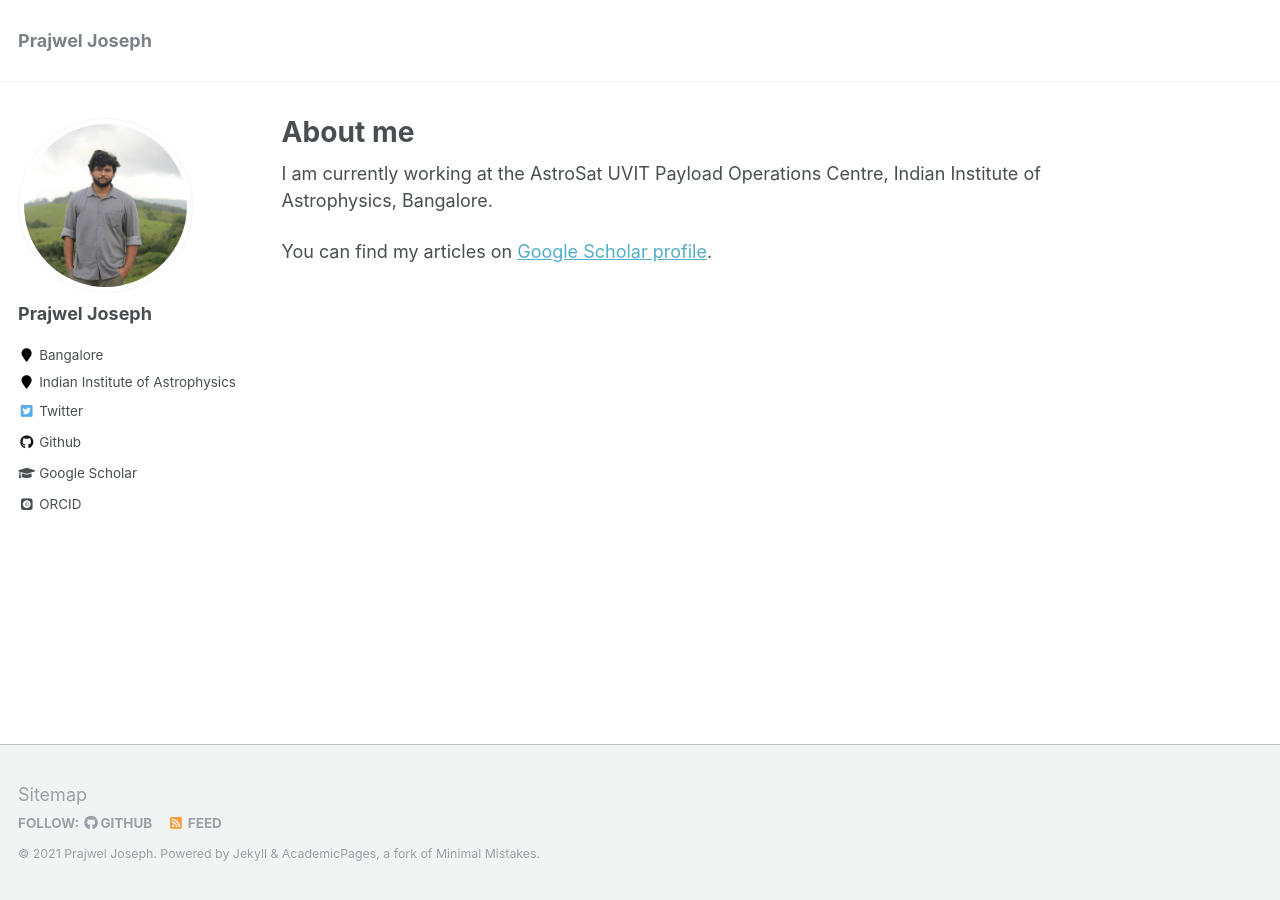
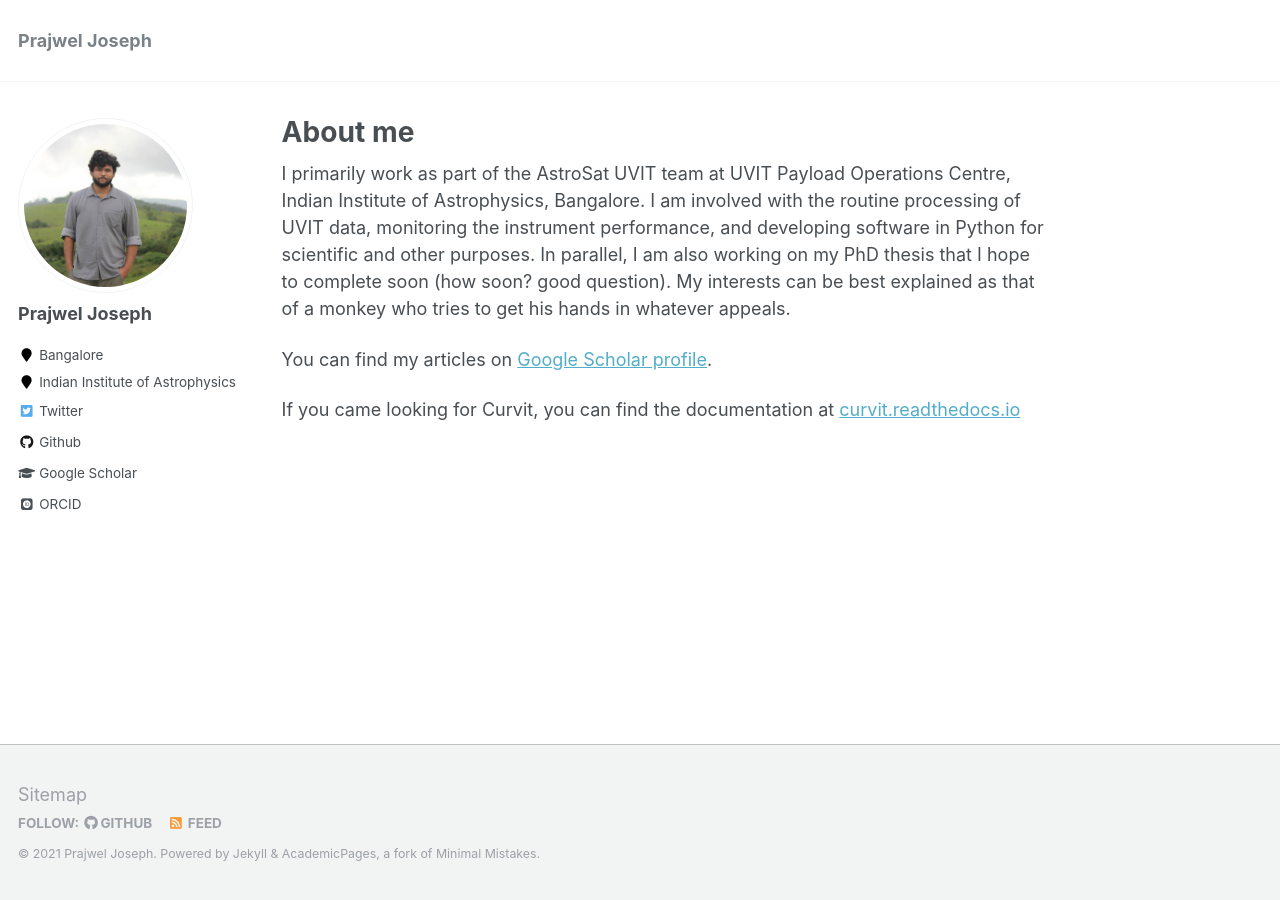
Before and after one commit to prajwel/prajwel.github.io, a Jekyll site: the page built from _pages/about.md, in a window 1280 px wide. Built offline with Jekyll 4.4.1, drawn with Linux system fonts in a browser that asks for light colours; some web fonts are replaced.

Commit message:
Update about.md

```diff
--- a/_pages/about.md
+++ b/_pages/about.md
@@ -8,6 +8,9 @@ redirect_from:
   - /about.html
 ---
 
-I am currently working at the AstroSat UVIT Payload Operations Centre, Indian Institute of Astrophysics, Bangalore.
+<!-- I am currently working at the AstroSat UVIT Payload Operations Centre, Indian Institute of Astrophysics, Bangalore.   -->
+I primarily work as part of the AstroSat UVIT team at UVIT Payload Operations Centre, Indian Institute of Astrophysics, Bangalore. I am involved with the routine processing of UVIT data, monitoring the instrument performance, and developing software in Python for scientific and other purposes. In parallel, I am also working on my PhD thesis that I hope to complete soon (how soon? good question). My interests can be best explained as that of a monkey who tries to get his hands in whatever appeals.
 
 You can find my articles on <a href="https://scholar.google.co.in/citations?user=zSnUDggAAAAJ&hl=en">Google Scholar profile</a>.
+
+If you came looking for Curvit, you can find the documentation at <a href="curvit.readthedocs.io">curvit.readthedocs.io</a>
```
